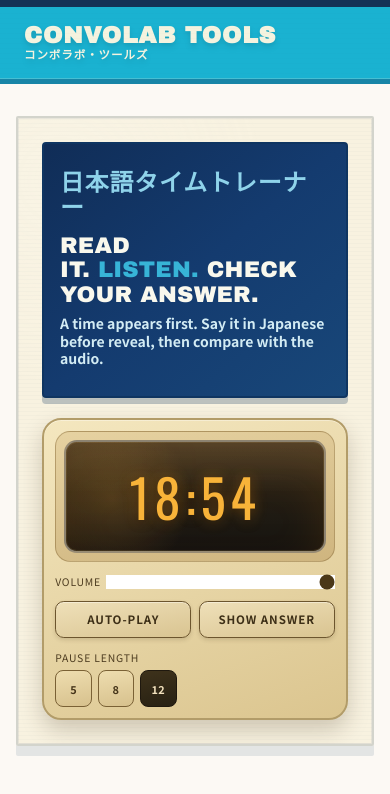
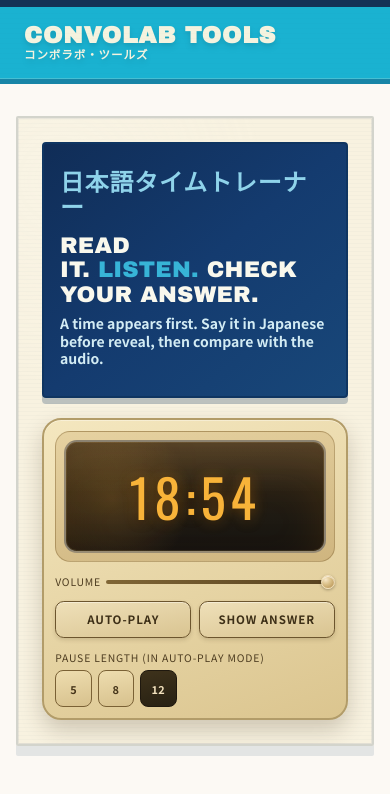
Before and after one commit to andyroo2000/convo-lab, a React (Vite) app in the folder client/: page /tools/japanese-time-practice in a window 390 px wide. Shown: the top 794 px of the page. Built offline with nearby package versions, Linux system fonts and the light colour scheme; no server answers.

Commit message:
Fix volume fader rendering and update pause label

```diff
--- a/client/src/features/tools/japaneseTimePractice/components/JapaneseTimePracticeToolPage.tsx
+++ b/client/src/features/tools/japaneseTimePractice/components/JapaneseTimePracticeToolPage.tsx
@@ -339,6 +339,7 @@ const JapaneseTimePracticeToolPage = () => {
                 type="range"
                 min={0}
                 max={100}
+                step={1}
                 value={Math.round(volumeLevel * 100)}
                 onChange={(event) => {
                   const nextVolume = Number(event.target.value) / 100;
@@ -368,7 +369,9 @@ const JapaneseTimePracticeToolPage = () => {
               </button>
             </div>
             <div className="retro-clock-radio-pause-group" role="group" aria-label="Pause length">
-              <span className="retro-clock-radio-control-label">Pause Length</span>
+              <span className="retro-clock-radio-control-label">
+                Pause Length (In Auto-Play Mode)
+              </span>
               <div className="retro-clock-radio-pause-options">
                 {PAUSE_OPTIONS.map((option) => (
                   <button
--- a/client/src/styles/index.css
+++ b/client/src/styles/index.css
@@ -3391,13 +3391,52 @@
 }
 
 .retro-clock-radio-volume-slider {
-  width: 12px;
-  height: 88px;
+  width: 96px;
+  height: 14px;
   margin: 0;
-  writing-mode: bt-lr;
-  -webkit-appearance: slider-vertical;
-  appearance: auto;
-  accent-color: #4b3818;
+  transform: rotate(-90deg);
+  transform-origin: center;
+  -webkit-appearance: none;
+  appearance: none;
+  background: transparent;
+  cursor: pointer;
+}
+
+.retro-clock-radio-volume-slider::-webkit-slider-runnable-track {
+  height: 4px;
+  border-radius: 999px;
+  background: linear-gradient(90deg, #806636 0%, #56411f 100%);
+}
+
+.retro-clock-radio-volume-slider::-webkit-slider-thumb {
+  -webkit-appearance: none;
+  width: 14px;
+  height: 14px;
+  margin-top: -5px;
+  border-radius: 999px;
+  border: 1px solid #f2e0ba;
+  background: radial-gradient(circle at 32% 30%, #f7e7c6 0%, #d8bd84 45%, #b08a4b 100%);
+  box-shadow:
+    0 1px 3px rgba(30, 22, 10, 0.35),
+    inset 0 1px 0 rgba(255, 255, 255, 0.65);
+}
+
+.retro-clock-radio-volume-slider::-moz-range-track {
+  height: 4px;
+  border-radius: 999px;
+  border: none;
+  background: linear-gradient(90deg, #806636 0%, #56411f 100%);
+}
+
+.retro-clock-radio-volume-slider::-moz-range-thumb {
+  width: 14px;
+  height: 14px;
+  border-radius: 999px;
+  border: 1px solid #f2e0ba;
+  background: radial-gradient(circle at 32% 30%, #f7e7c6 0%, #d8bd84 45%, #b08a4b 100%);
+  box-shadow:
+    0 1px 3px rgba(30, 22, 10, 0.35),
+    inset 0 1px 0 rgba(255, 255, 255, 0.65);
 }
 
 .retro-clock-radio-transport {
@@ -3499,7 +3538,8 @@
   .retro-clock-radio-volume-slider {
     width: 100%;
     height: 14px;
-    writing-mode: horizontal-tb;
+    transform: none;
+    transform-origin: initial;
     -webkit-appearance: none;
     appearance: none;
   }
```
